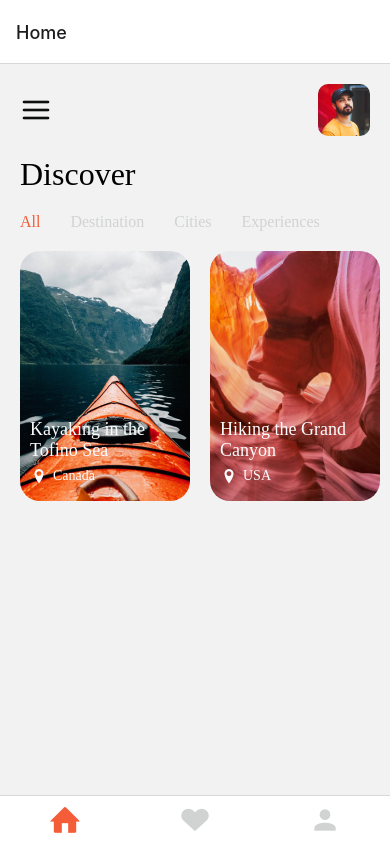
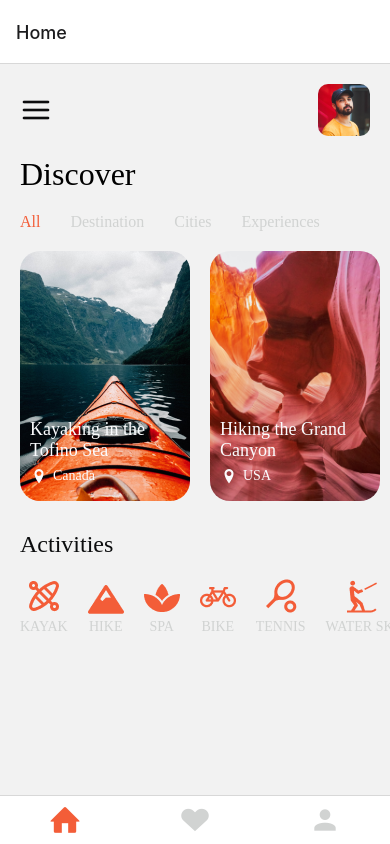
Before and after one commit to mateus-azevedo/travelAppUi, a React Native app: screen /Home in a window 390 px wide. Built offline with nearby package versions, Linux system fonts and the light colour scheme.

Commit message:
feat: adiciona activity session e items

```diff
--- a/components/Home.js
+++ b/components/Home.js
@@ -48,6 +48,19 @@ const Home = ({ navigation }) => {
     );
   };
 
+  const renderActivityItem = ({ item }) => {
+    return (
+      <View
+        style={[
+          styles.activityItemWrapper,
+          { marginLeft: item.id === 'activities-1' ? 20 : 0 },
+        ]}>
+        <Image source={item.image} style={styles.activityItemImage} />
+        <Text style={styles.activityItemText}>{item.title}</Text>
+      </View>
+    );
+  };
+
   return (
     <View style={styles.container}>
       <ScrollView>
@@ -81,6 +94,20 @@ const Home = ({ navigation }) => {
             <FlatList
               data={discoverData}
               renderItem={renderDiscoverItem}
+              keyExtractor={item => item.id}
+              horizontal
+              showsHorizontalScrollIndicator={false}
+            />
+          </View>
+        </View>
+
+        {/* Activities */}
+        <View style={styles.activitiesWrapper}>
+          <Text style={styles.activitiesTitle}>Activities</Text>
+          <View style={styles.activitiesItemsWrapper}>
+            <FlatList
+              data={activitiesData}
+              renderItem={renderActivityItem}
               keyExtractor={item => item.id}
               horizontal
               showsHorizontalScrollIndicator={false}
@@ -160,6 +187,32 @@ const styles = StyleSheet.create({
     fontSize: 14,
     color: colors.white,
   },
+  activitiesWrapper: {
+    marginTop: 10,
+  },
+  activitiesTitle: {
+    marginHorizontal: 20,
+    fontFamily: 'Lato-Bold',
+    fontSize: 24,
+    color: colors.black,
+  },
+  activitiesItemsWrapper: {
+    paddingVertical: 20,
+  },
+  activityItemWrapper: {
+    justifyContent: 'flex-end',
+    alignItems: 'center',
+    marginRight: 20,
+  },
+  activityItemImage: {
+    width: 36,
+  },
+  activityItemText: {
+    marginTop: 5,
+    fontFamily: 'Lato-Bold',
+    fontSize: 14,
+    color: colors.gray,
+  },
 });
 
 export default Home;
```
